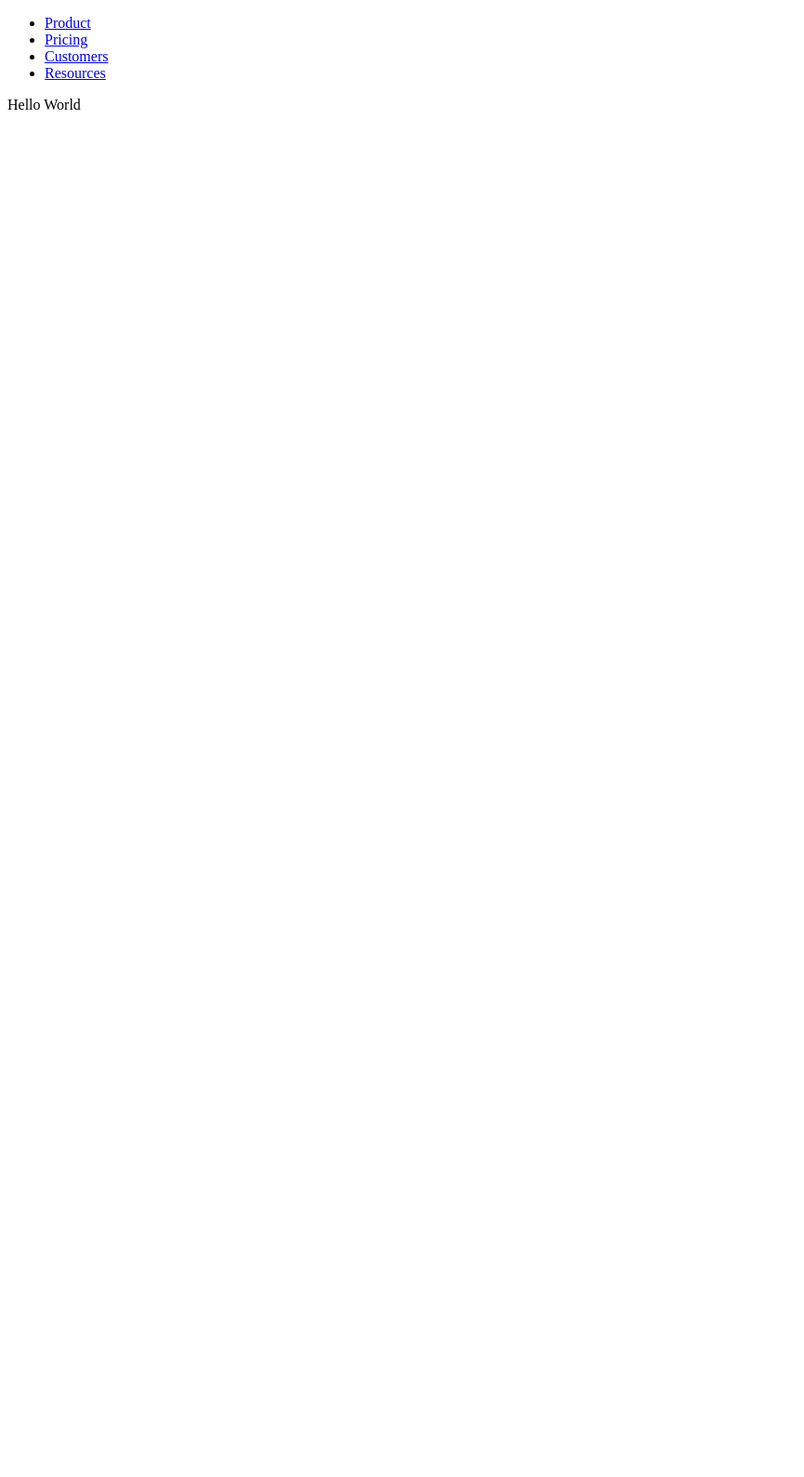
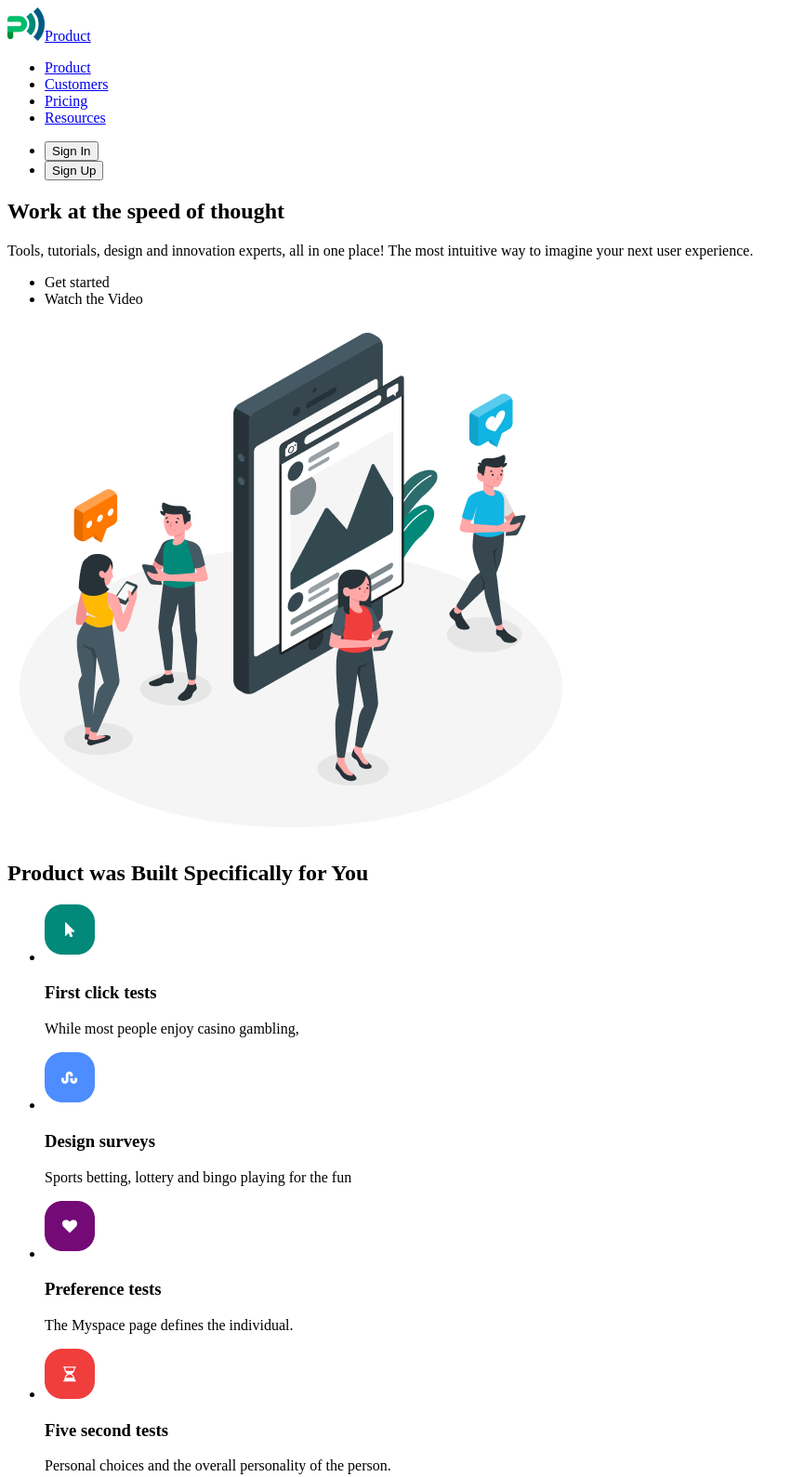
Before and after one commit to SexBlender/Business-promotion, a plain HTML site: page index.html in a window 1280 px wide. Shown: the top 1589 px of the page at 93% size, without its empty margins (0-865 px from the left). Before the commit the page ends 800 px from the top, so only its background shows below. Drawn offline with Linux system fonts and the light colour scheme.

Commit message:
add 4 pages

```diff
--- a/index.html
+++ b/index.html
@@ -2,21 +2,71 @@
 <html lang="en">
   <head>
     <meta charset="UTF-8" />
-    <meta name="viewport" content="Information abaut business products" />
-    <title>Business promotion</title>
+    <meta name="viewport" content="width=device-width, initial-scale=1.0" />
+    <title>Product</title>
   </head>
   <body>
     <header>
       <nav>
+        <a href="./index.html"
+          ><img src="./images/logo.png" alt="logo" />Product</a
+        >
         <ul>
-          <li><a href="#product">Product</a></li>
-          <li><a href="#pricing">Pricing</a></li>
-          <li><a href="#customers">Customers</a></li>
-          <li><a href="#resources">Resources</a></li>
+          <li><a href="./index.html">Product</a></li>
+          <li><a href="./customers.html">Customers</a></li>
+          <li><a href="./pricing.html">Pricing</a></li>
+          <li><a href="./resources.html">Resources</a></li>
         </ul>
       </nav>
+      <ul>
+        <li><button type="button">Sign In</button></li>
+        <li><button type="button">Sign Up</button></li>
+      </ul>
     </header>
-    <main>Hello World</main>
+    <main>
+      <section>
+        <div class="container">
+          <h1>Work at the speed of thought</h1>
+          <p>
+            Tools, tutorials, design and innovation experts, all in one place!
+            The most intuitive way to imagine your next user experience.
+          </p>
+        </div>
+        <ul>
+          <li><a href=""></a>Get started</li>
+          <li><a href=""></a>Watch the Video</li>
+        </ul>
+        <img src="./images/hero-img.png" alt="Main image" />
+      </section>
+      <section>
+        <h2>Product was Built Specifically for You</h2>
+        <div>
+          <ul>
+            <li>
+              <a href=""><img src="./images/icon-1.png" alt="icon1" /></a>
+              <h3>First click tests</h3>
+              <p>While most people enjoy casino gambling,</p>
+            </li>
+            <li>
+              <a href=""><img src="./images/icon-2.png" alt="icon2" /></a>
+              <h3>Design surveys</h3>
+              <p>Sports betting, lottery and bingo playing for the fun</p>
+            </li>
+            <li>
+              <a href=""><img src="./images/icon-3.png" alt="icon3" /></a>
+              <h3>Preference tests</h3>
+              <p>The Myspace page defines the individual.</p>
+            </li>
+            <li>
+              <a href=""><img src="./images/icon-4.png" alt="icon4" /></a>
+              <h3>Five second tests</h3>
+              <p>Personal choices and the overall personality of the person.</p>
+            </li>
+          </ul>
+        </div>
+        <button type="button">SIGN UP NOW</button>
+      </section>
+    </main>
     <footer></footer>
   </body>
 </html>
```
Also changed, not shown: customers.html (added), images/hero-img.png (added), images/icon-1.png (added), images/icon-2.png (added), images/icon-3.png (added), images/icon-4.png (added), images/logo.png (added), pricing.html (added), resources.html (added).
